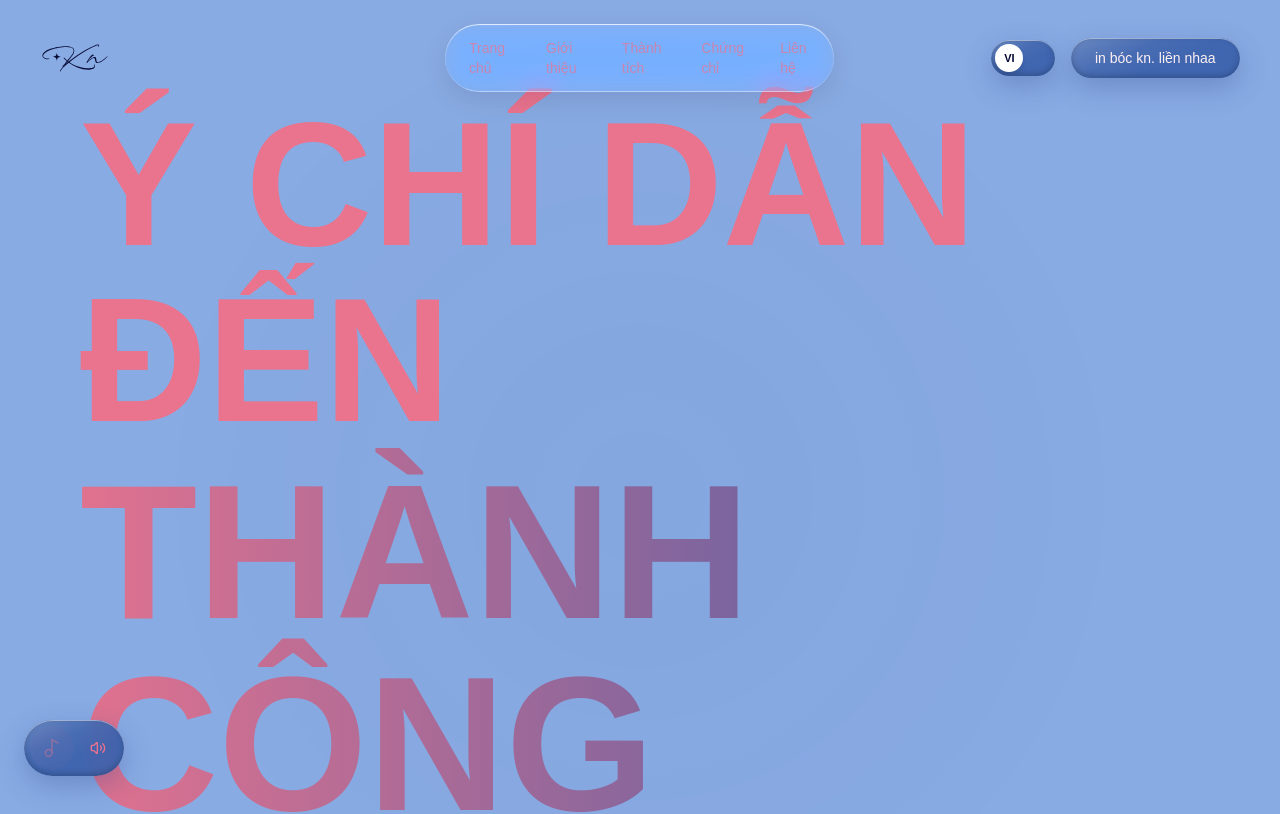
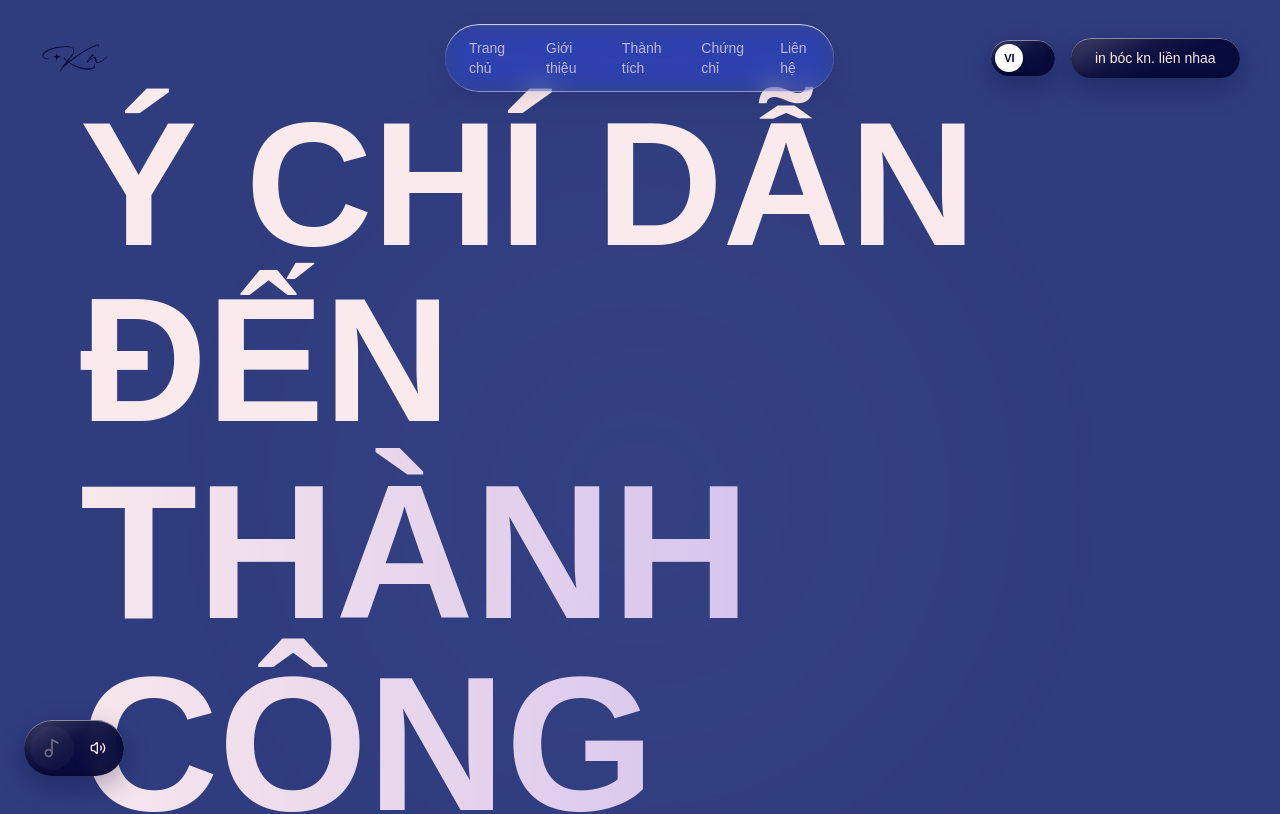
Before and after one commit to nguyenkynam82-crypto/portfolio, a React (Vite) app: page /#/ in a window 1280 px wide. Shown: the top 814 px of the page. Built offline with nearby package versions, Linux system fonts and the light colour scheme; a web font is replaced by a local one.

Commit message:
Revert "Theme: light-blue bg #89ABE3 + rose text #EA738D; buttons -> blue (not navy), deep heading gradients"
This reverts commit 73f64cc72709978550fc15f5d171028e0496e25d.

```diff
--- a/src/components/sections/AchievementsSection.tsx
+++ b/src/components/sections/AchievementsSection.tsx
@@ -140,9 +140,9 @@ export function AchievementsSection() {
         <svg width="0" height="0" className="absolute" aria-hidden="true">
           <defs>
             <linearGradient id="medalGrad" x1="0%" y1="0%" x2="100%" y2="100%">
-              <stop offset="0%" stopColor="#EA738D" />
-              <stop offset="50%" stopColor="#3D5CA8" />
-              <stop offset="100%" stopColor="#7A4FA8" />
+              <stop offset="0%" stopColor="#FBEAEB" />
+              <stop offset="50%" stopColor="#c3b0ee" />
+              <stop offset="100%" stopColor="#a9b8ee" />
             </linearGradient>
           </defs>
         </svg>
--- a/src/components/sections/CertificatesSection.tsx
+++ b/src/components/sections/CertificatesSection.tsx
@@ -85,9 +85,9 @@ export function CertificatesSection() {
         <svg width="0" height="0" className="absolute" aria-hidden="true">
           <defs>
             <linearGradient id="capGrad" x1="0%" y1="0%" x2="100%" y2="100%">
-              <stop offset="0%" stopColor="#EA738D" />
-              <stop offset="50%" stopColor="#3D5CA8" />
-              <stop offset="100%" stopColor="#7A4FA8" />
+              <stop offset="0%" stopColor="#FBEAEB" />
+              <stop offset="50%" stopColor="#c3b0ee" />
+              <stop offset="100%" stopColor="#a9b8ee" />
             </linearGradient>
           </defs>
         </svg>
--- a/src/index.css
+++ b/src/index.css
@@ -4,17 +4,17 @@
 
 @layer base {
   :root {
-    /* THEME (client kn.): light-blue background #89ABE3 + rose text #EA738D */
-    --background: 217 62% 71%;
-    --foreground: 347 74% 68%;
-    --muted: 217 45% 64%;
-    --muted-foreground: 347 55% 50%;
-    --primary: 347 74% 62%;
-    --primary-foreground: 217 62% 71%;
-    --secondary: 217 45% 64%;
-    --accent: 217 45% 64%;
-    --border: 217 40% 58%;
-    --input: 217 40% 58%;
+    /* THEME (client kn.): indigo background #2F3C7E + light-pink text #FBEAEB */
+    --background: 230 46% 34%;
+    --foreground: 356 68% 95%;
+    --muted: 230 32% 44%;
+    --muted-foreground: 350 22% 80%;
+    --primary: 356 68% 95%;
+    --primary-foreground: 230 46% 34%;
+    --secondary: 230 32% 44%;
+    --accent: 230 32% 44%;
+    --border: 230 25% 52%;
+    --input: 230 25% 52%;
   }
 }
 
@@ -108,18 +108,17 @@ input:focus-visible,
 
 /* Biến thể XANH (navy trong suốt) cho các nút màu xanh */
 .liquid-glass-blue {
-  /* Xanh theo màu nền (đậm hơn nền để nổi) + lớp bóng glossy (kiểu liquid glass iOS) */
+  /* Navy đặc như cũ + lớp bóng glossy ở trên (kiểu liquid glass iOS) */
   background:
     linear-gradient(155deg, rgba(255, 255, 255, 0.22), rgba(255, 255, 255, 0.04) 38%, rgba(255, 255, 255, 0) 60%),
-    rgba(61, 98, 172, 0.95);
-  color: #FDEFF2; /* chữ sáng để đọc được trên nút xanh */
+    rgba(7, 10, 56, 0.95);
   backdrop-filter: blur(8px) saturate(1.3);
   -webkit-backdrop-filter: blur(8px) saturate(1.3);
   border: none;
   box-shadow:
     inset 0 1px 0 rgba(255, 255, 255, 0.45),
     inset 0 -2px 6px rgba(0, 0, 0, 0.22),
-    0 10px 28px rgba(46, 76, 143, 0.32);
+    0 10px 28px rgba(6, 9, 53, 0.32);
   position: relative;
   overflow: hidden;
   transition: box-shadow 0.4s ease, filter 0.4s ease;
@@ -245,7 +244,7 @@ input:focus-visible,
 }
 
 .ambient-glow {
-  background: radial-gradient(circle at 50% 50%, rgba(46, 76, 143, 0.08) 0%, transparent 65%);
+  background: radial-gradient(circle at 50% 50%, rgba(251, 234, 235, 0.07) 0%, transparent 65%);
   animation: ambient-pulse 8s ease-in-out infinite;
 }
 
@@ -256,7 +255,7 @@ input:focus-visible,
 }
 
 .text-mask-gradient {
-  background: linear-gradient(270deg, #EA738D, #3D5CA8, #EA738D, #7A4FA8);
+  background: linear-gradient(270deg, #FBEAEB, #c3b0ee, #FBEAEB, #a9b8ee);
   background-size: 300% 300%;
   -webkit-background-clip: text;
   -webkit-text-fill-color: transparent;
--- a/tailwind.config.js
+++ b/tailwind.config.js
@@ -30,10 +30,10 @@ export default {
         // THEME RECOLOR (client: kn. / Nguyễn Kỳ Nam) — remap Tailwind's black &
         // white so every existing bg-black / text-white utility renders the brand
         // palette without editing each component:
-        //   black -> #89ABE3 (light blue, used as background)
-        //   white -> #EA738D (rose, used as text/foreground)
-        black: "#89ABE3",
-        white: "#EA738D",
+        //   black -> #2F3C7E (indigo, used as background)
+        //   white -> #FBEAEB (light pink, used as text/foreground)
+        black: "#2F3C7E",
+        white: "#FBEAEB",
       },
       fontFamily: {
         sans: ['"Be Vietnam Pro"', "sans-serif"],
```
